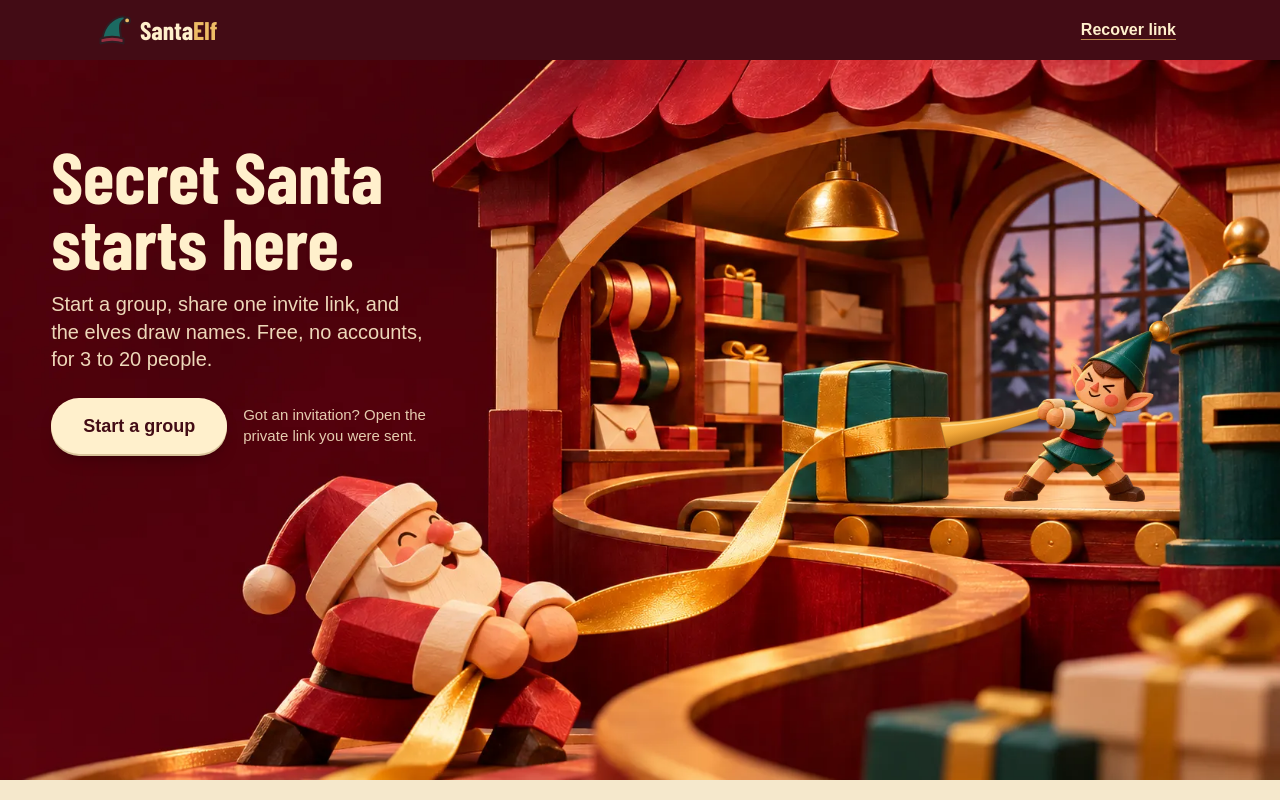
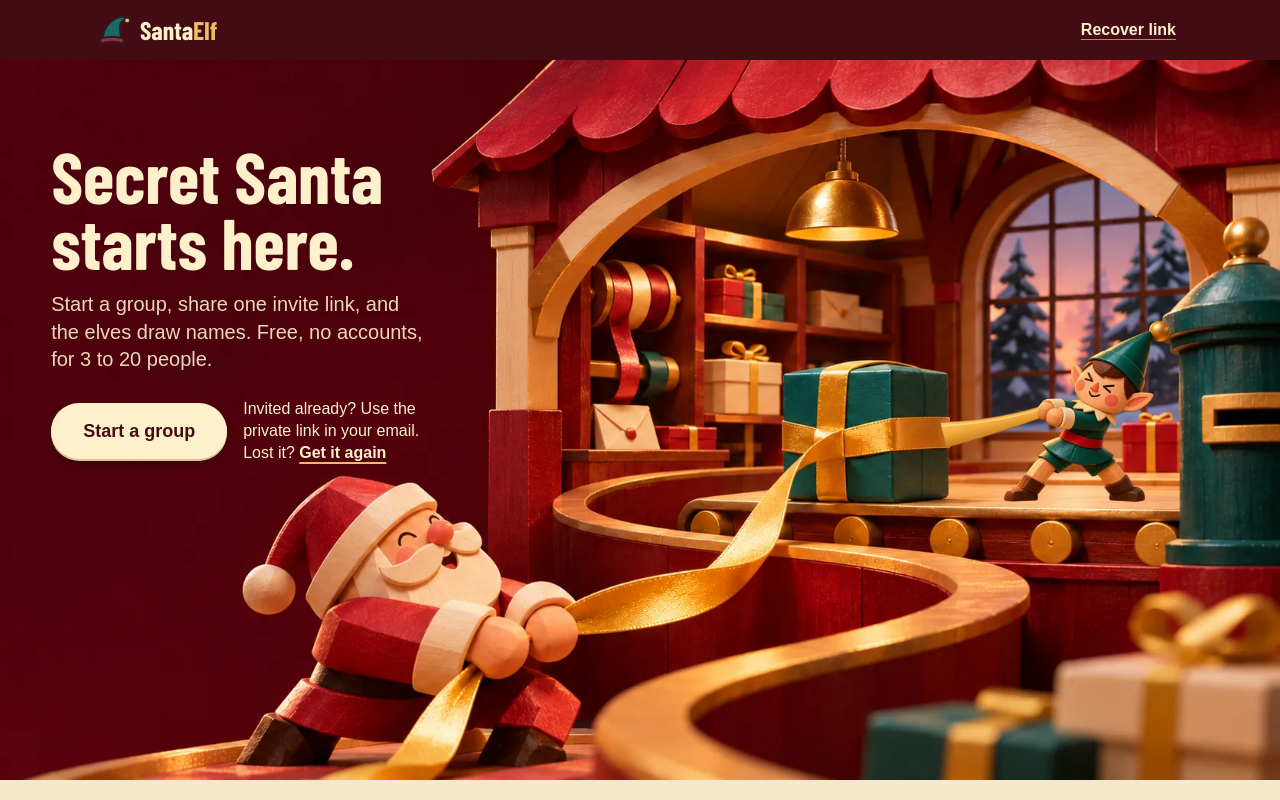
Before and after one commit to bachnguyennn/Santa-s-Elfs, a Next.js app: page / in a window 1280 px wide. Shown: the top 800 px of the page. Built offline with nearby package versions, Linux system fonts and the light colour scheme; a web font is replaced by a local one.

Commit message:
fix: give invited visitors a way back to their link
The hero note now tells invited people to use the link in their email, and links to recovery if it is lost, at full size and full contrast.

```diff
--- a/src/app/page.tsx
+++ b/src/app/page.tsx
@@ -1,4 +1,5 @@
 import type { Metadata } from "next";
+import Link from "next/link";
 import { buttonVariants } from "@/components/ui/button";
 import { SiteFooter, SiteHeader, SkipLink } from "@/components/ui/page-shell";
 import { WorkshopEntranceLink } from "@/components/workshop/door-entry";
@@ -42,7 +43,12 @@ export default function Home() {
               </p>
               <div className="mt-6 flex flex-col gap-4 sm:flex-row sm:items-center">
                 <WorkshopEntranceLink className={cn(buttonVariants({ variant: "light", size: "lg" }), "w-full shrink-0 sm:w-auto")}>Start a group</WorkshopEntranceLink>
-                <p className="max-w-[26ch] text-[0.9375rem] leading-snug text-buttercream/85">Got an invitation? Open the private link you were sent.</p>
+                <p className="max-w-[30ch] text-base leading-snug text-buttercream">
+                  Invited already? Use the private link in your email. Lost it?{" "}
+                  <Link href="/recover" className="font-bold whitespace-nowrap underline decoration-brass decoration-2 underline-offset-4">
+                    Get it again
+                  </Link>
+                </p>
               </div>
             </div>
             <div className="relative overflow-hidden xl:overflow-visible">
```
